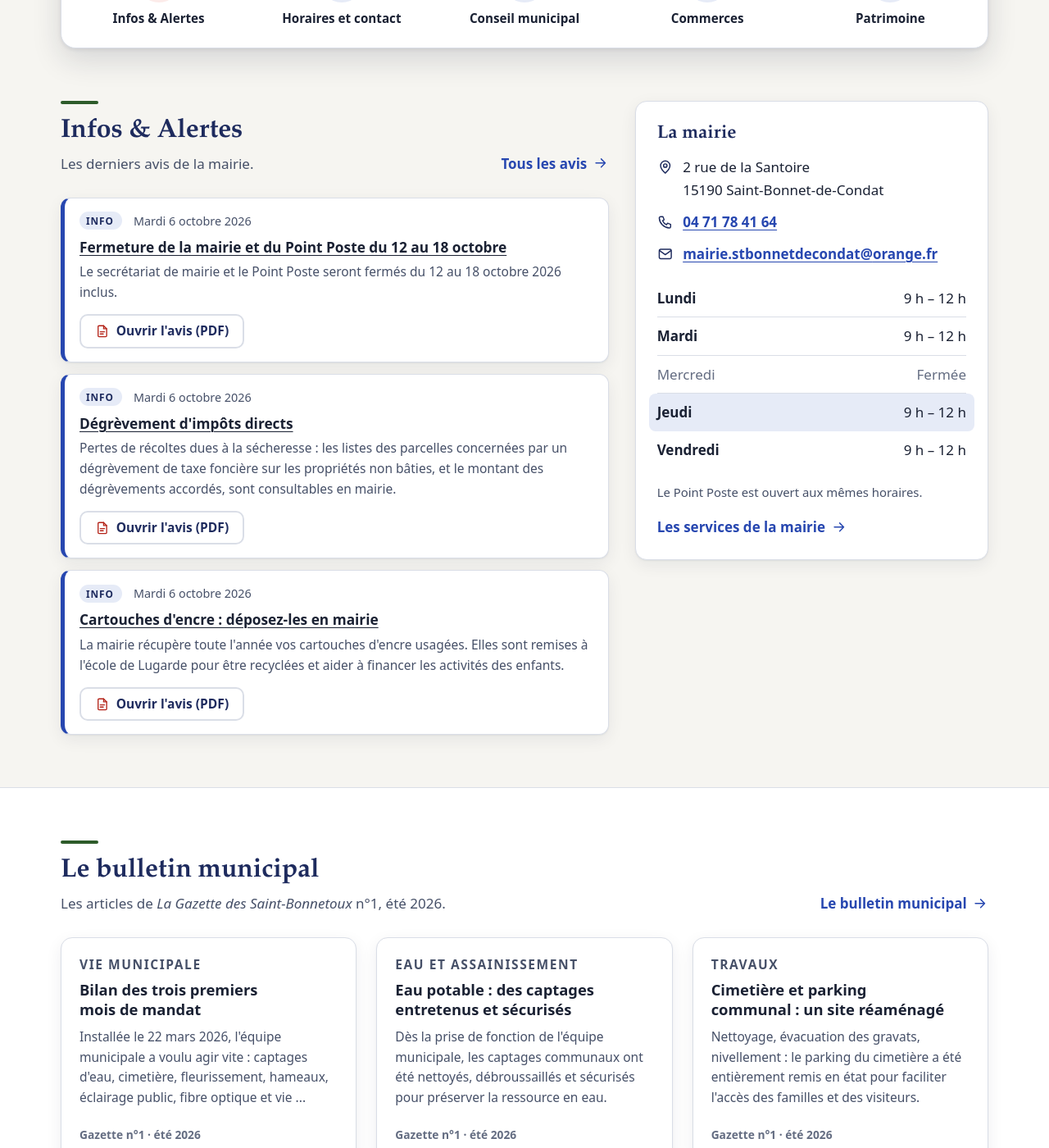
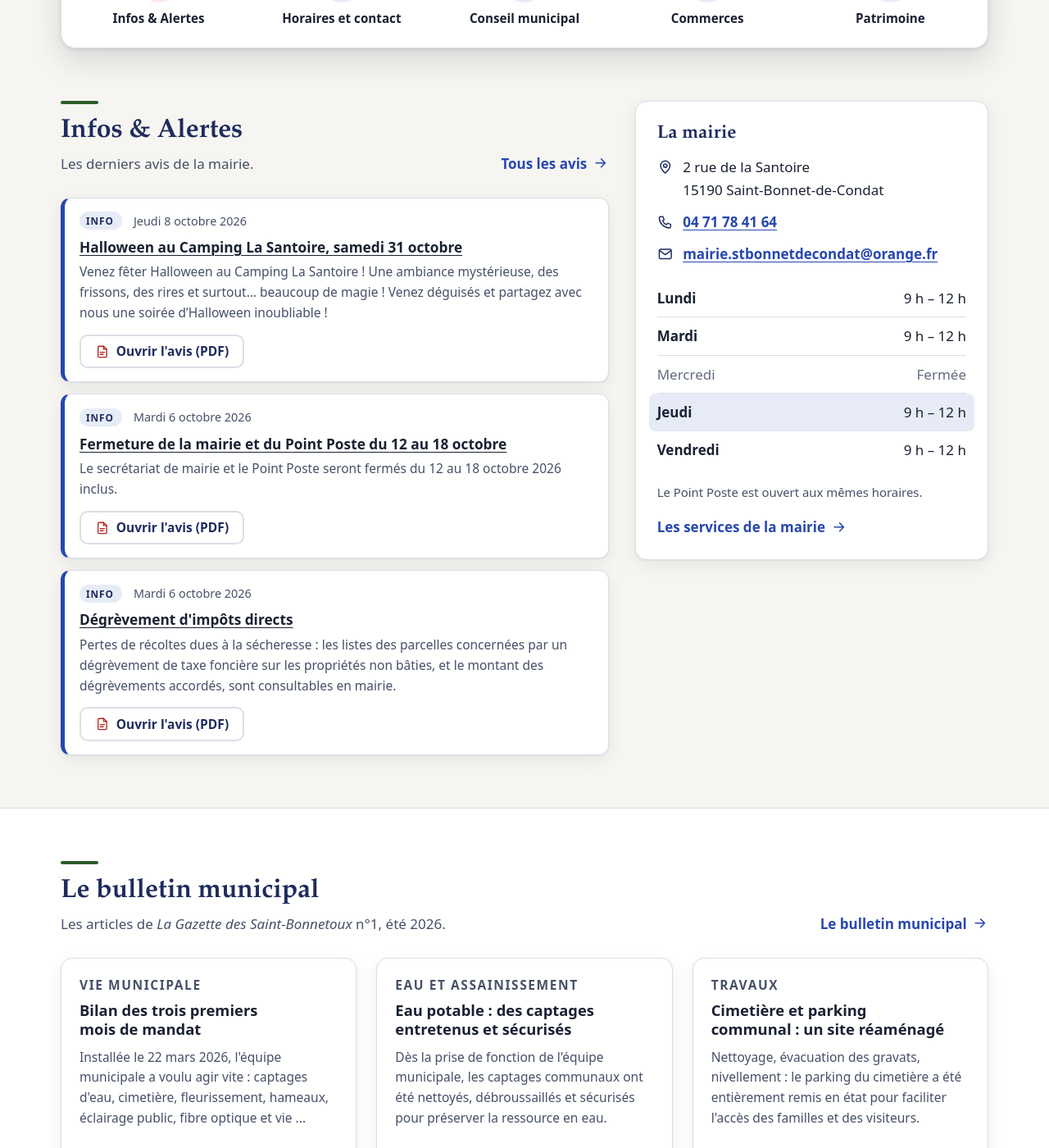
Before and after one commit to victorleblondd/saint-bonnet-de-condat, a Jekyll site: the page built from index.html, in a window 1280 px wide and 1400 px high, scrolled down 780 px. Shown: the whole window at 82% size. Built offline with Jekyll 4.4.1, drawn with Linux system fonts in a browser that asks for light colours.

Commit message:
Infos & Alertes : Halloween au Camping La Santoire
- Nouvel avis du 8 octobre : soirée Halloween du samedi 31 octobre au Camping La Santoire
- Affiche ajoutée à la liste des fichiers à récupérer (convertie en PDF A4)

Co-Authored-By: Claude Opus 5.5 <noreply@anthropic.com>
Claude-Session: https://claude.ai/code/session_01DwvnidmDqv555M8xVG4XGk

```diff
--- a/_data/infos_alertes.yml
+++ b/_data/infos_alertes.yml
@@ -20,6 +20,21 @@
 #  Champ facultatif « texte » : le texte complet de l'avis (version lisible
 #  sans ouvrir le PDF). Les avis sans PDF affichent ce texte.
 # =====================================================================
+
+- date: "2026-10-08"
+  type: info
+  theme: vie
+  titre: "Halloween au Camping La Santoire, samedi 31 octobre"
+  resume: "Venez fêter Halloween au Camping La Santoire ! Une ambiance mystérieuse, des frissons, des rires et surtout… beaucoup de magie ! Venez déguisés et partagez avec nous une soirée d’Halloween inoubliable !"
+  pdf: "2026-10-08-halloween-camping-la-santoire.pdf"
+  texte: |
+    <p><strong>Samedi 31 octobre 2026</strong>, au Camping La Santoire :</p>
+    <ul>
+      <li>bar et apéro à partir de 18 h 30, dîner à 19 h 30 pile ;</li>
+      <li>menu d'horreur à 15 € : apéro « Potion de Sorcière », plat « Lasagna Enchantée », dessert « Cerveau Congelé » ;</li>
+      <li>à partir de 21 h : chasse aux monstres pour les jeunes et fête de monstres.</li>
+    </ul>
+    <p>Dîner <strong>sur réservation uniquement</strong>, places limitées : par SMS au <a href="sms:+33767748898">07 67 74 88 98</a> ou au bar du camping. Venez déguisés !</p>
 
 - date: "2026-10-06"
   type: info
--- a/outils/fichiers-a-recuperer.txt
+++ b/outils/fichiers-a-recuperer.txt
@@ -6,6 +6,7 @@
 # - Un fichier déjà présent dans le site n'est jamais téléchargé une deuxième fois.
 
 # Infos & Alertes : affiches de la mairie
+https://panneau-pocket.s3.gra.perf.cloud.ovh.net/cache/sign_image/19628149996ac7ee4d312f95.90583198-1791487565.jpg/75c9e41ae0a9a4d636ddcc9dfc808287  documents/infos-alertes/2026-10-08-halloween-camping-la-santoire.pdf
 https://panneau-pocket.s3.gra.perf.cloud.ovh.net/cache/sign_image/10713130766ac4ecf25303a9.89388826-1791290610.jpg/62a151549d8b2c8972d2fe9fd93cd891  documents/infos-alertes/2026-10-06-fermeture-mairie-point-poste.pdf
 https://panneau-pocket.s3.gra.perf.cloud.ovh.net/cache/sign_image/21308716376ac49b976a8280.42024875-1791269783.jpg/a636419d77a3234d17b62b1cdcaf2c23  documents/infos-alertes/2026-10-06-degrevement-impots-directs.pdf
 https://panneau-pocket.s3.gra.perf.cloud.ovh.net/cache/sign_image/14765403576ac49b67a0a453.14769809-1791269735.jpg/4573210af7d82bb6cc81e82d8c2828cc  documents/infos-alertes/2026-10-06-cartouches-d-encre.pdf
```
